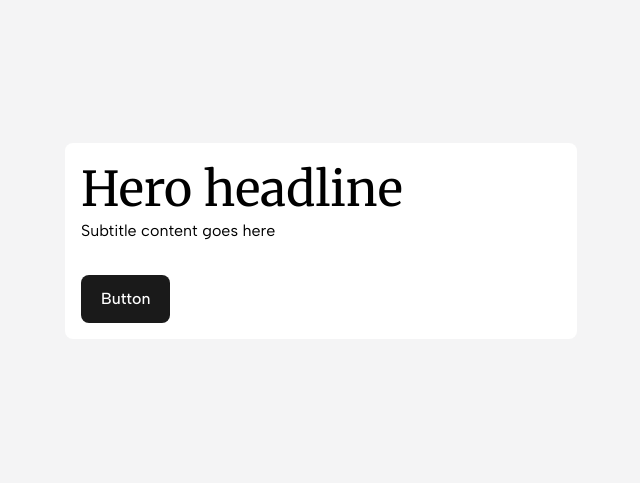
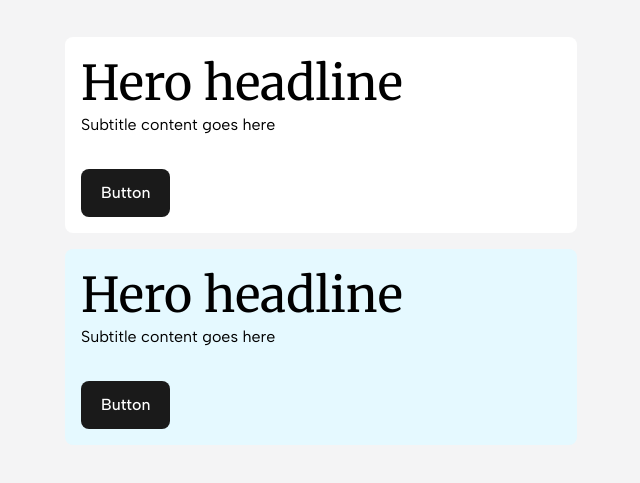
Before and after one commit to tudorDrayfus/pencil-example, a Next.js app: page / in a window 1280 px wide. Shown: the part 159-642 px from the top of the page, without its empty margins (319-959 px from the left). Built offline with nearby package versions, Linux system fonts and the light colour scheme.

Commit message:
design(v1.1): regenerate landing page from design.pen
- Source: design.pen (hero-container canvas)
- Generated by: claude --print
- Version: v1.1

```diff
--- a/app/page.tsx
+++ b/app/page.tsx
@@ -1,6 +1,6 @@
 export default function Home() {
   return (
-    <div className="min-h-screen bg-zinc-100 flex items-center justify-center p-8">
+    <div className="min-h-screen bg-zinc-100 flex flex-col items-center justify-center gap-4 p-8">
       {/* hero-container */}
       <div className="bg-white rounded-lg p-4 flex flex-col gap-8 w-full max-w-lg">
         {/* hero-container-text */}
@@ -14,7 +14,25 @@ export default function Home() {
           </p>
         </div>
         {/* cta-button */}
-        <button className="font-albert-sans text-base font-medium text-white bg-[#1a1a1a] rounded-lg py-3 px-5 w-fit self-start overflow-hidden">
+        <button className="font-albert-sans text-base font-medium text-white bg-[#1a1a1a] rounded-lg py-3 px-5 w-fit overflow-hidden flex flex-col justify-end">
+          Button
+        </button>
+      </div>
+
+      {/* hero-container */}
+      <div className="bg-[#e5f9ff] rounded-lg p-4 flex flex-col gap-8 w-full max-w-lg">
+        {/* hero-container-text */}
+        <div className="flex flex-col">
+          {/* hero-headlinne */}
+          <h1 className="font-merriweather text-[48px] font-normal text-black leading-tight">
+            Hero headline
+          </h1>
+          <p className="font-albert-sans text-base font-normal text-black">
+            Subtitle content goes here
+          </p>
+        </div>
+        {/* cta-button */}
+        <button className="font-albert-sans text-base font-medium text-white bg-[#1a1a1a] rounded-lg py-3 px-5 w-fit overflow-hidden flex flex-col justify-end">
           Button
         </button>
       </div>
```
